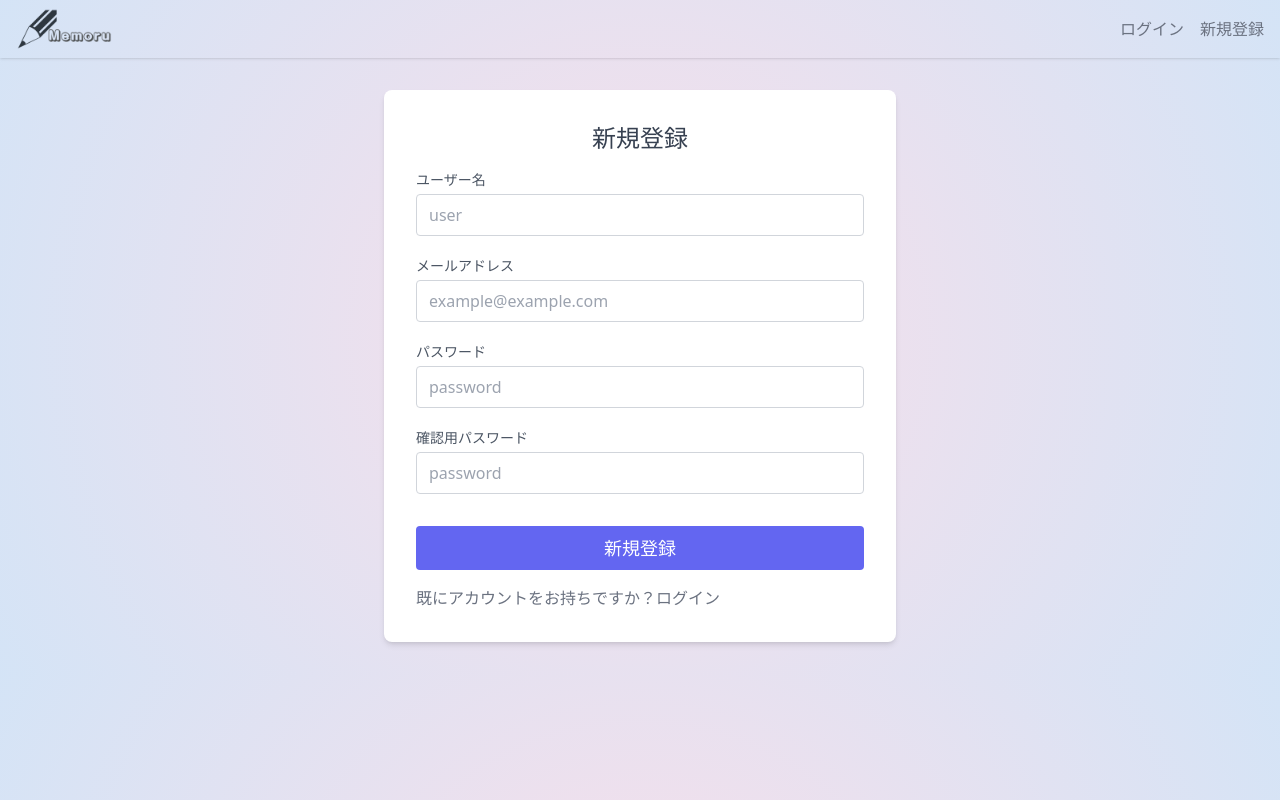
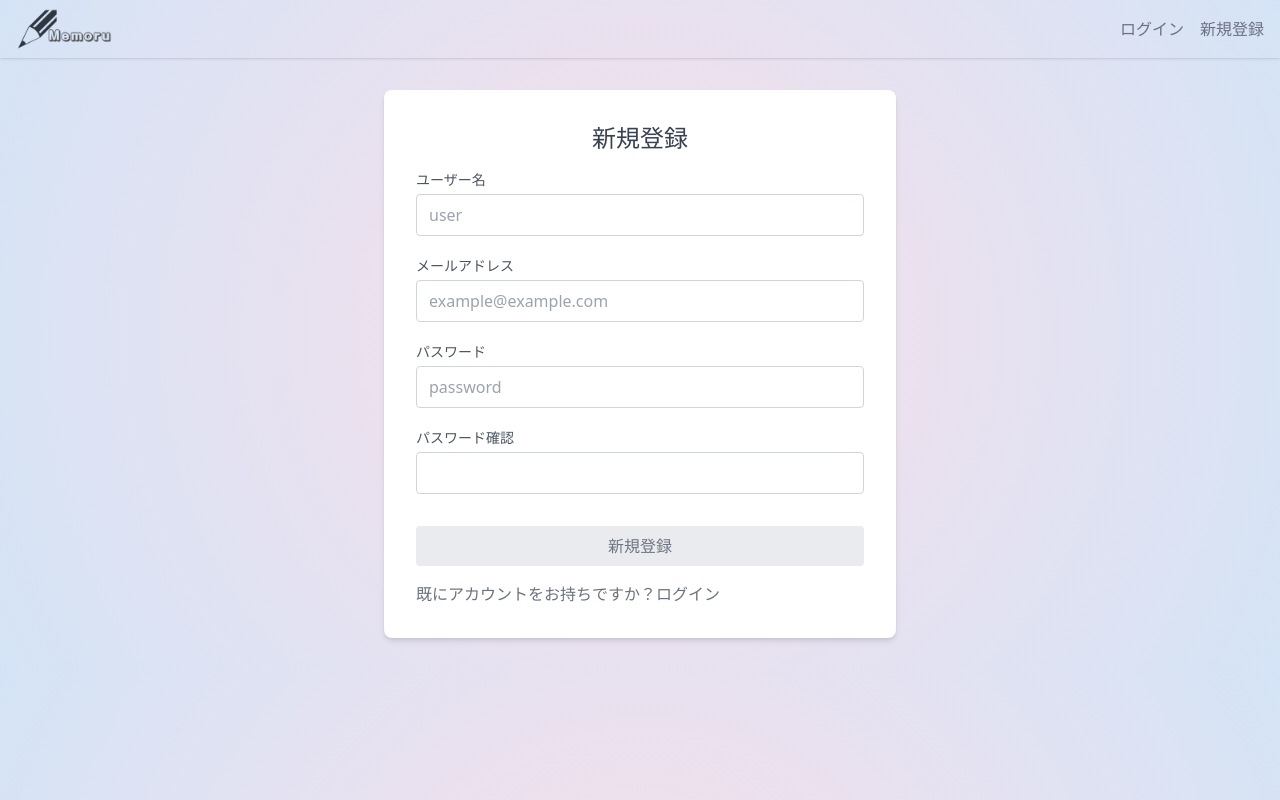
Before and after one commit to takashi145/simple-memo-front, a React (Vite) app: page /register in a window 1280 px wide. Built offline with nearby package versions, Linux system fonts and the light colour scheme; no server answers.

Commit message:
add Label component, Button component

```diff
--- /dev/null
+++ b/src/components/Button.jsx
@@ -0,0 +1,18 @@
+import React from 'react'
+
+const Button = ({ children, type="button", className="", disabled }) => {
+  return (
+    <button
+      type={type}
+      disabled={disabled}
+      className={`
+        ${disabled ? 'bg-gray-200 cursor-default' : className}
+        py-2 px-6 rounded opacity-80 border-0 focus:outline-none focus:ring-2
+      `}
+    >
+      {children}
+    </button>
+  )
+}
+
+export default Button
--- /dev/null
+++ b/src/components/Label.jsx
@@ -0,0 +1,11 @@
+import React from 'react'
+
+const Label = ({ value, className = "", children, ...props}) => {
+  return (
+    <label {...props} className={`${className} leading-7 text-sm text-gray-600`}>
+      { value ? value : children }
+    </label>
+  )
+}
+
+export default Label
--- a/src/pages/ForgotPassword.jsx
+++ b/src/pages/ForgotPassword.jsx
@@ -4,6 +4,7 @@ import { axiosClient as axios } from '../api/axios';
 import InputError from '../components/InputError';
 import useAuthContext from '../context/auth';
 import Input from '../components/Input';
+import Label from '../components/Label';
 
 const ForgotPassword = () => {
   const [email, setEmail] = useState('');
@@ -41,7 +42,7 @@ const ForgotPassword = () => {
               </div>
             ): null}
             <div className="relative mb-5">
-              <label className="leading-7 text-sm text-gray-600">メールアドレス</label>
+              <Label for="email" value="メールアドレス" />
               <Input
                 type="email"
                 id="email"
--- a/src/pages/Login.jsx
+++ b/src/pages/Login.jsx
@@ -2,8 +2,9 @@ import React, { useState } from 'react'
 import { Link } from 'react-router-dom';
 import InputError from '../components/InputError';
 import useAuthContext from '../context/auth';
-import AppLogo from '../components/AppLogo';
 import Input from '../components/Input';
+import Label from '../components/Label';
+import Button from '../components/Button';
 
 const Login = () => {
   const [email, setEmail] = useState('');
@@ -25,7 +26,7 @@ const Login = () => {
           <form onSubmit={handleLogin} className="mx-auto bg-gray-50 rounded-lg p-8 flex flex-col md:ml-auto w-full mt-10 md:mt-0 relative z-10 shadow-md">
             <h2 className="text-gray-700 text-2xl mb-3 font-medium title-font text-center">ログイン</h2>
             <div className="relative mb-4">
-              <label className="leading-7 text-sm text-gray-600">メールアドレス</label>
+              <Label value="メールアドレス" />
               <Input
                 type="email"
                 id="email"
@@ -36,7 +37,7 @@ const Login = () => {
               <InputError errors={errors.email} />
             </div>
             <div className="relative mb-6">
-              <label className="leading-7 text-sm text-gray-600">パスワード</label>
+              <Label value="パスワード" />
               <Input
                 type="password"
                 id="password"
@@ -46,12 +47,13 @@ const Login = () => {
               />
               <InputError errors={errors.password} />
             </div>
-            <button
+            <Button
+              type="submit"
               disabled={!email || !password}
-              className="text-white bg-indigo-500 border-0 py-2 px-6 focus:outline-none hover:bg-indigo-600 rounded text-lg"
+              className="text-white bg-indigo-500 hover:bg-indigo-600 text-lg"
             >
               ログイン
-            </button>
+            </Button>
             <div className='mt-4 flex flex-col space-y-2'>
               <Link to="/forgot-password" className='text-gray-500 hover:text-gray-800 hover:cursor-pointer hover:underline'>パスワードをお忘れですか?</Link>
               <Link to="/register" className='text-gray-500 hover:text-gray-800 hover:cursor-pointer hover:underline'>アカウントをお持ちではありませんか?新規登録</Link>
--- a/src/pages/Register.jsx
+++ b/src/pages/Register.jsx
@@ -2,8 +2,9 @@ import React, { useState } from 'react'
 import { Link } from 'react-router-dom';
 import InputError from '../components/InputError';
 import useAuthContext from '../context/auth';
-import AppLogo from '../components/AppLogo';
 import Input from '../components/Input';
+import Label from '../components/Label';
+import Button from '../components/Button';
 
 const Register = () => {
 
@@ -29,7 +30,7 @@ const Register = () => {
           <form onSubmit={handleRegister} className="mx-auto bg-white rounded-lg p-8 flex flex-col md:ml-auto w-full mt-10 md:mt-0 relative z-10 shadow-md">
             <h2 className="text-gray-700 text-2xl mb-3 font-medium title-font text-center">新規登録</h2>
             <div className="relative mb-4">
-              <label className="leading-7 text-sm text-gray-600">ユーザー名</label>
+              <Label for="username" value="ユーザー名" />
               <Input
                 type="text"
                 id="username"
@@ -41,7 +42,7 @@ const Register = () => {
               <InputError errors={errors.name} />
             </div>
             <div className="relative mb-4">
-              <label className="leading-7 text-sm text-gray-600">メールアドレス</label>
+              <Label for="email" value="メールアドレス" />
               <Input
                 type="email"
                 id="email"
@@ -53,7 +54,7 @@ const Register = () => {
               <InputError errors={errors.email} />
             </div>
             <div className="relative mb-4">
-              <label className="leading-7 text-sm text-gray-600">パスワード</label>
+              <Label for="password" value="パスワード" />
               <Input
                 type="password"
                 id="password"
@@ -65,18 +66,23 @@ const Register = () => {
               <InputError errors={errors.password} />
             </div>
             <div className="relative mb-8">
-              <label className="leading-7 text-sm text-gray-600">確認用パスワード</label>
+              <Label for="password_confirmation" value="パスワード確認" />
               <Input
                 type="password"
                 id="password_confirmation"
                 name="password_confirmation"
                 value={password_confirmation}
                 onChange={(e) => {setPasswordConfirmation(e.target.value)}}
-                placeholder="password"
               />
               <InputError errors={errors.password_confirmation} />
             </div>
-            <button className="text-white bg-indigo-500 border-0 py-2 px-6 focus:outline-none hover:bg-indigo-600 rounded text-lg">新規登録</button>
+            <Button
+              type="submit"
+              disabled={!username || !email || !password || !password_confirmation}
+              className="text-white bg-indigo-500 hover:bg-indigo-600 text-lg"
+            >
+              新規登録
+            </Button>
             <div className='mt-4 flex flex-col space-y-2'>
               <Link to="/login" className=' text-gray-500 hover:text-gray-800 hover:cursor-pointer hover:underline'>既にアカウントをお持ちですか？ログイン</Link>
             </div>
--- a/src/pages/ResetPassword.jsx
+++ b/src/pages/ResetPassword.jsx
@@ -5,6 +5,7 @@ import {axiosClient as axios } from '../api/axios';
 import InputError from '../components/InputError';
 import useAuthContext from '../context/auth';
 import { Input } from 'postcss';
+import Label from '../components/Label';
 
 const ResetPassword = () => {
 
@@ -51,7 +52,7 @@ const ResetPassword = () => {
           <form onSubmit={handleSubmit} className="mx-auto bg-white rounded-lg p-8 flex flex-col md:ml-auto w-full mt-10 md:mt-0 relative z-10 shadow-md">
             <h2 className="text-gray-900 text-lg mb-3 font-medium title-font">パスワード再設定</h2>
             <div className="relative mb-4">
-              <label className="leading-7 text-sm text-gray-600">メールアドレス</label>
+              <Label for="email" value="メールアドレス" />
               <Input
                 type="email"
                 id="email"
@@ -63,7 +64,7 @@ const ResetPassword = () => {
               <InputError errors={errors.email} />
             </div>
             <div className="relative mb-4">
-              <label className="leading-7 text-sm text-gray-600">新しいパスワード</label>
+              <Label for="password" value="パスワード" />
               <Input
                 type="password"
                 id="password"
@@ -75,7 +76,7 @@ const ResetPassword = () => {
               <InputError errors={errors.password} />
             </div>
             <div className="relative mb-8">
-              <label className="leading-7 text-sm text-gray-600">確認用パスワード</label>
+              <Label for="password_confirmation" value="パスワード確認" />
               <Input
                 type="password"
                 id="password_confirmation"
```
